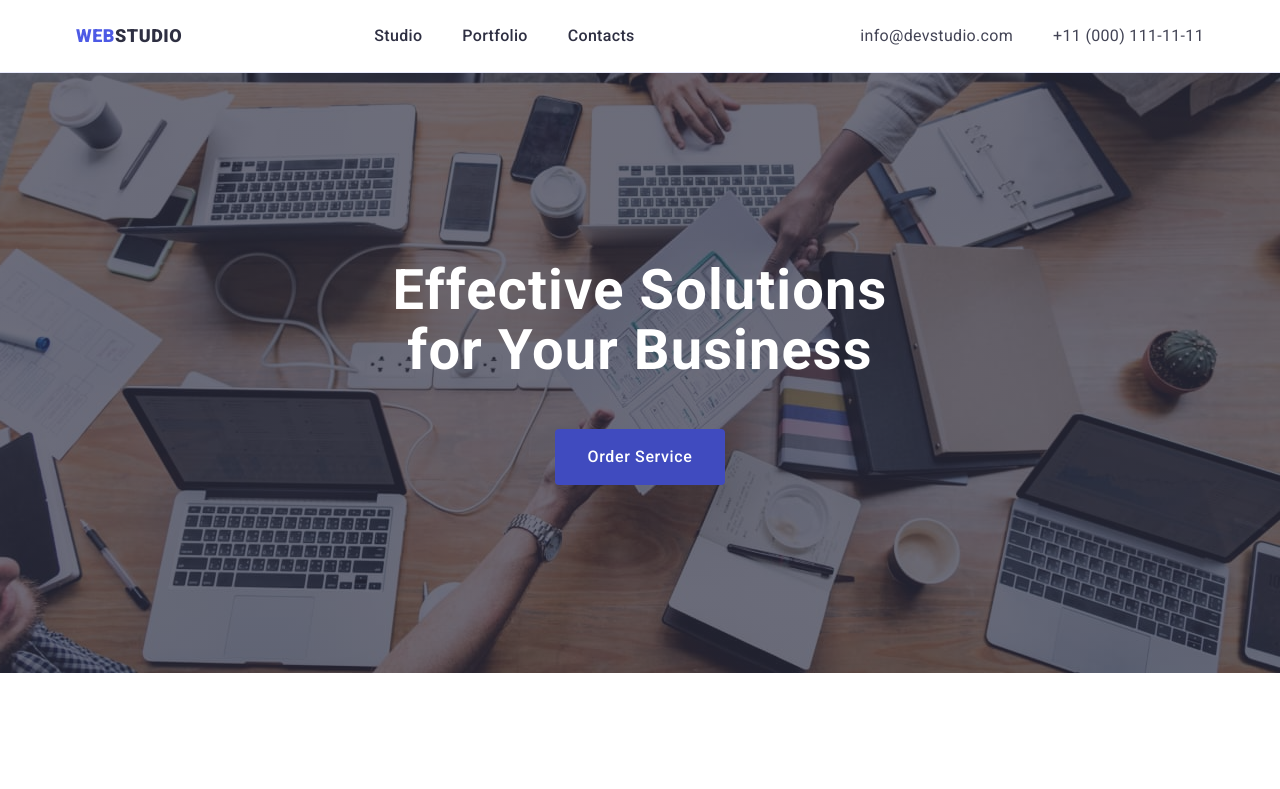
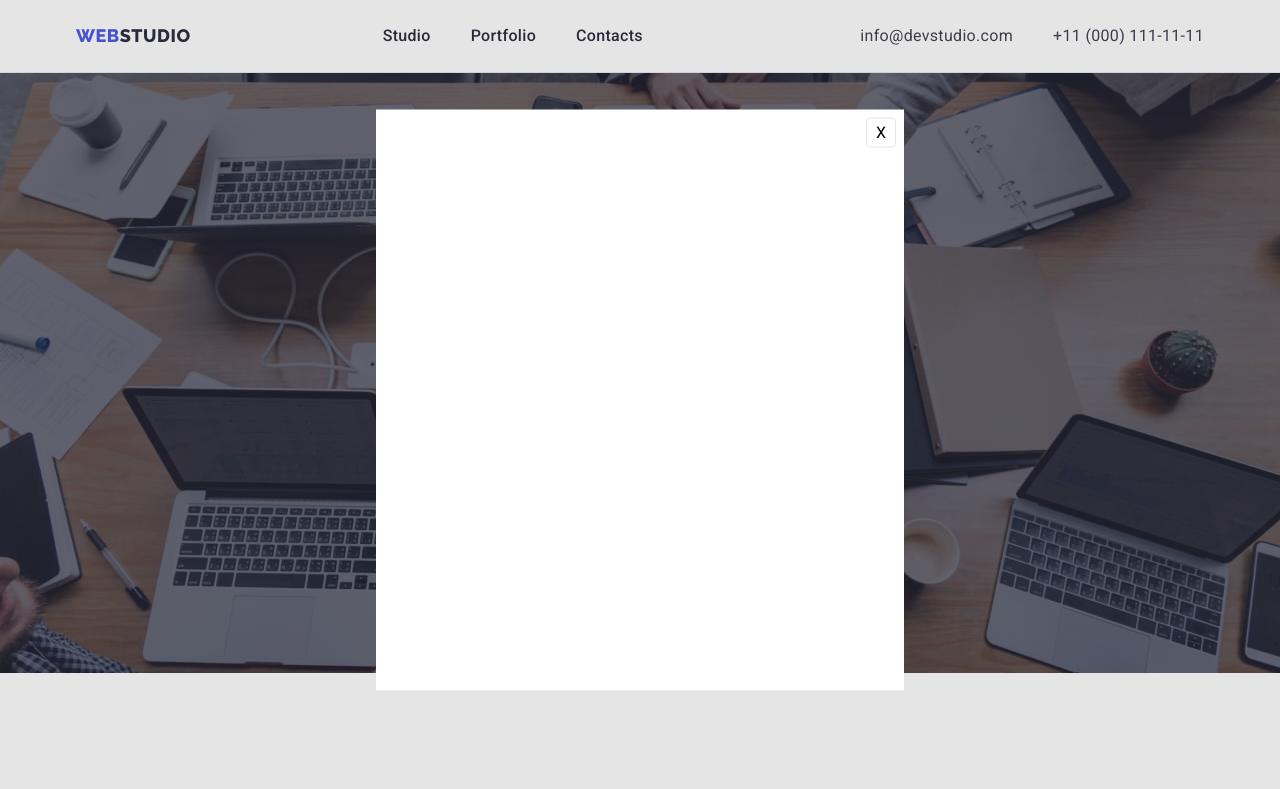
Before and after one commit to MDProjectMT/goit-markup-hw-05, a plain HTML site: page index.html in a window 1280 px wide. Both pictures are taken after a click on the button "Order Service". Shown: the top 789 px of the page. Drawn offline with nearby package versions, Linux system fonts and the light colour scheme.

Commit message:
update-index.html

```diff
--- a/css/styles.css
+++ b/css/styles.css
@@ -92,6 +92,8 @@ li {
     border-radius: 4px;
     background-color: var(--color-background);
     color: var(--color-text);
+        transition-duration: 250ms;
+            transition-timing-function: cubic-bezier(0.4, 0, 0.2, 1);
 }
 .btn-first {
     display: block;
@@ -110,12 +112,13 @@ li {
     color: var(--white-color);
     cursor: pointer;
     font-family: "Roboto", sans-serif;
+        transition-duration: 250ms;
+            transition-timing-function: cubic-bezier(0.4, 0, 0.2, 1);
 }
 .btn-first:hover, .btn-first:focus {
     color: var(--white-color);
     background-color: var(--focus-hover);
-    transition-duration: 250ms;
-    transition-timing-function: cubic-bezier(0.4, 0, 0.2, 1);
+
 }
 
 .btn-p:hover, .btn-p:focus {
@@ -125,8 +128,7 @@ li {
     box-shadow: 0px 3px 1px rgba(0, 0, 0, 0.1),
         0px 2px 1px rgba(0, 0, 0, 0.08),
         0px 2px 2px rgba(0, 0, 0, 0.12);
-    transition-duration: 250ms;
-    transition-timing-function: cubic-bezier(0.4, 0, 0.2, 1);
+
 }
 .btn-first-p {
     background-color: var(--color-text);
@@ -140,15 +142,13 @@ li {
 .link {
     text-decoration: none;
     position: relative;
+    color: var(--focus-hover);
+        transition-duration: 250ms;
+            transition-timing-function: cubic-bezier(0.4, 0, 0.2, 1);
 }
-.link-c {
-    text-decoration: none;
-}
+
 .link:hover, .link:focus {
     color: var(--focus-hover);
-    transition-duration: 250ms;
-    transition-timing-function: cubic-bezier(0.4, 0, 0.2, 1);
-
 }
 .linkcolor {
     color: var(--body-color);
@@ -157,6 +157,8 @@ li {
     font-size: 16px;
     line-height: 1.5;
     letter-spacing: 0.02em;
+    padding: 24px 0px;
+    display: block;
 }
 .contact {
     font-style: normal;
@@ -181,7 +183,6 @@ li {
 }
 .logo {
     padding-right: 76px;
-    paddi
     font-family: 'Raleway', sans-serif;
     font-weight: 800;
     font-size: 18px;
@@ -200,10 +201,10 @@ li {
     background-color: var(--focus-hover);
     border-bottom: 4px solid var(--focus-hover);
     border-radius: 2px;
-    transition-duration: 250ms;
-    transition-timing-function: cubic-bezier(0.4, 0, 0.2, 1);
+
 }
 .list-item {
+    display: block;
     font-family: 'Roboto', sans-serif;
     font-weight: 500;
     font-size: 16px;
@@ -211,6 +212,8 @@ li {
     letter-spacing: 0.02em;
     color: var(--header-color);
     padding: 24px 0;
+        transition-duration: 250ms;
+            transition-timing-function: cubic-bezier(0.4, 0, 0.2, 1);
 }
 .list-item-f {
     font-family: 'Roboto', sans-serif;
@@ -220,6 +223,8 @@ li {
     letter-spacing: 0.02em;
     color: var(--white-color);
     margin-bottom: 16px;
+        transition-duration: 250ms;
+            transition-timing-function: cubic-bezier(0.4, 0, 0.2, 1);
 }
 .hdr {
     font-weight: 500;
@@ -257,12 +262,11 @@ li {
     background-color: var(--white-color);
     text-align: center;
 }
-.list-contact {
+/* .list-contact {
     padding: 24px 0;
-}
+} */
 .list-item:hover, .list-item:focus {
-    transition-duration: 250ms;
-    transition-timing-function: cubic-bezier(0.4, 0, 0.2, 1);
+
 }
 .list-goals {
     width: calc((100%-72px)/4)
@@ -447,18 +451,18 @@ li {
     padding: 32px 16px;
     border: 1px solid var(--button-color);
     border-top: none;
+    transition-duration: 250ms;
+        transition-timing-function: cubic-bezier(0.4, 0, 0.2, 1);
 }
 .div-app:hover, .div-app:focus {
     border-color: var(--color-background);
-    transition-duration: 250ms;
-    transition-timing-function: cubic-bezier(0.4, 0, 0.2, 1);
+
 }
 .link-hf:hover, .link-hf:focus {
     box-shadow: 0px 2px 1px rgba(46, 47, 66, 0.08),
                 0px 1px 1px rgba(46, 47, 66, 0.16),
                 0px 1px 6px rgba(46, 47, 66, 0.08);
-    transition-duration: 250ms;
-    transition-timing-function: cubic-bezier(0.4, 0, 0.2, 1);
+
 }
 .section-p {
     padding: 96px 0 120px 0;
@@ -499,12 +503,13 @@ li {
     display: flex;
     align-items: center;
     justify-content: center;
+    transition-duration: 250ms;
+        transition-timing-function: cubic-bezier(0.4, 0, 0.2, 1);
 }
 .web-icon:hover, .web-icon:focus {
     background-color: var(--focus-hover);
     color: var(--focus-hover);
-    transition-duration: 250ms;
-    transition-timing-function: cubic-bezier(0.4, 0, 0.2, 1);
+
 }
 .svg-platform {
     fill: var(--color-background)
@@ -525,20 +530,21 @@ li {
     display: flex;
     justify-content: center;
     align-items: center;
+        transition-duration: 250ms;
+            transition-timing-function: cubic-bezier(0.4, 0, 0.2, 1);
 }
 .web-customers:hover, .web-customers:focus{
     border-color: var(--focus-hover);
     color: var(--focus-hover);
-    transition-duration: 250ms;
-    transition-timing-function: cubic-bezier(0.4, 0, 0.2, 1);
+
 }
 .svg-customer {
     fill: currentColor;
+        transition-duration: 250ms;
+            transition-timing-function: cubic-bezier(0.4, 0, 0.2, 1);
 }
 .svg-customer:hover, .svg-customer:focus {
     fill: var(--focus-hover);
-    transition-duration: 250ms;
-    transition-timing-function: cubic-bezier(0.4, 0, 0.2, 1);
 }
 .flex-footer {
     display: flex;
@@ -566,12 +572,13 @@ li {
     display: flex;
     align-items: center;
     justify-content: center;
+        transition-duration: 250ms;
+            transition-timing-function: cubic-bezier(0.4, 0, 0.2, 1);
 }
 .web-icon-f:hover, .web-icon-f:focus {
     background-color: var(--footer-color);
     color: var(--footer-color);
-    transition-duration: 250ms;
-    transition-timing-function: cubic-bezier(0.4, 0, 0.2, 1);
+
 }
 .platforms-footer {
     display: flex;
@@ -583,3 +590,37 @@ li {
 .relative {
     position: relative;
 }
+.modal {
+    position: absolute;
+    top: 50%;
+    left: 50%;
+    transform: translate(-50%,-50%);
+    width: 528px;
+    height: 581px;
+    background-color: var(--white-color);
+}
+.backdrop {
+    position: fixed;
+    left: 0;
+    top: 0;
+    width: 100%;
+    height: 100%;
+    background-color: rgba(0, 0, 0, 0.1);
+}
+.is-hidden {
+    opacity: 0;
+    visibility: hidden;
+    pointer-events: none;
+}
+
+.close-btn {
+    position: absolute;
+    top: 8px;
+    right: 8px;
+    width: 30px;
+    height: 30px;
+    background-color: var(--white-color);
+    border: 1px solid rgba(0, 0, 0, 0.1);
+    border-radius: 5px;
+    cursor: pointer;
+}
--- a/index.html
+++ b/index.html
@@ -55,7 +55,11 @@
       <section class="bgd flex-one bgd-img">
         <div class="container container-flex-two">
           <h1 class="headerstyl">Effective Solutions for Your Business</h1>
-          <button class="btn-first" type="button">Order Service</button>
+
+              <button class="btn-first" type="button" data-modal-open>
+                Order Service
+              </button>
+          </div>
         </div>
       </section>
       <section class="flex-two">
@@ -566,5 +570,13 @@
         </div>
       </div>
     </footer>
+          <div class="backdrop is-hidden" data-modal>
+            <div class="modal">
+              <button class="close-btn" type="button" data-modal-close>
+                X
+              </button>
+            </div>
+          </div>
+    <script src="./js/modal.js"></script>
   </body>
 </html>
--- /dev/null
+++ b/js/modal.js
@@ -0,0 +1,14 @@
+(() => {
+  const refs = {
+    openModalBtn: document.querySelector("[data-modal-open]"),
+    closeModalBtn: document.querySelector("[data-modal-close]"),
+    modal: document.querySelector("[data-modal]"),
+  };
+
+  refs.openModalBtn.addEventListener("click", toggleModal);
+  refs.closeModalBtn.addEventListener("click", toggleModal);
+
+  function toggleModal() {
+    refs.modal.classList.toggle("is-hidden");
+  }
+})();
```
Also changed, not shown: modal.js (deleted).
